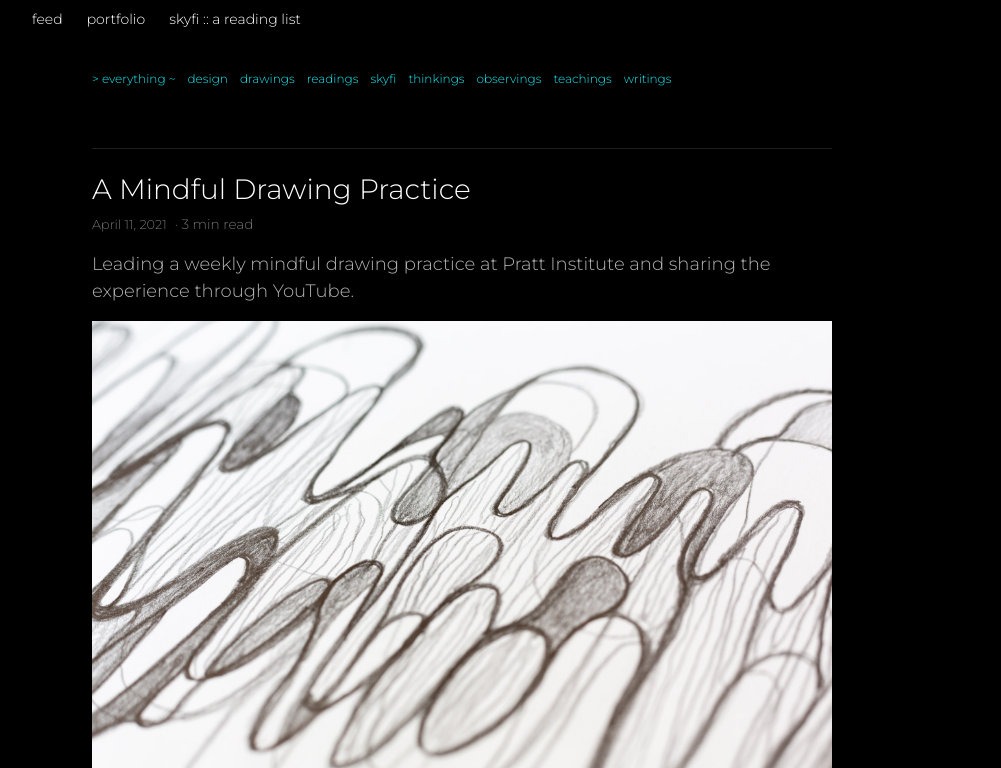
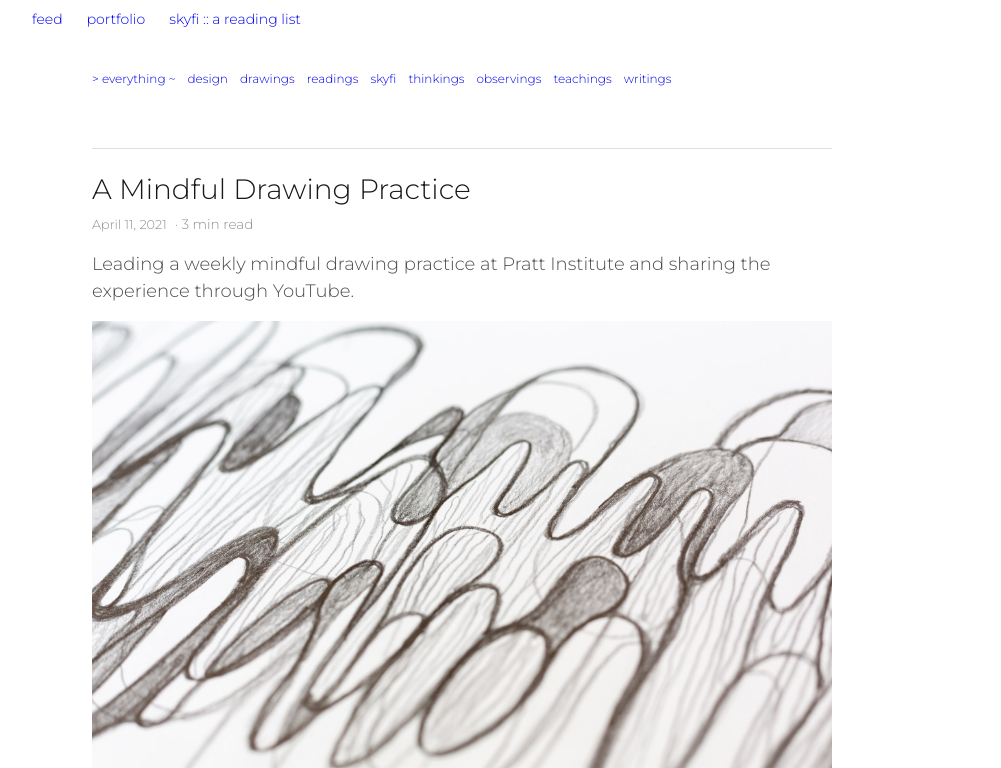
Before and after one commit to rlbrackett3/digital-nouveau, an Astro site: page / in a window 1280 px wide. Shown: the part 110-878 px from the top of the page, without its empty margins (138-1139 px from the left). Built offline with nearby package versions, Linux system fonts and the light colour scheme; Astro itself is replaced by a stand-in of ours.

Commit message:
fix: Wix colors - white bg, dark text, cyan title, blue nav links

```diff
--- a/public/global.css
+++ b/public/global.css
@@ -1,6 +1,6 @@
 /* Digital Nouveau - Global CSS
  * Cloned from blog.digitalnouveau.com (Wix)
- * Dark terminal aesthetic: black background, white text, cyan/red accents
+ * Light theme: white background, dark text, cyan title, blue links
  * Brandon Grotesque Light font (Montserrat as free alternative)
  */
 
@@ -8,16 +8,16 @@
 	/* Colors - from Wix computed styles */
 	--accent: #1cebf4;
 	--accent-red: #ff4040;
-	--text-primary: #ffffff;
-	--text-secondary: rgba(255, 255, 255, 0.7);
-	--text-muted: rgba(255, 255, 255, 0.45);
-	--text-link: #1cebf4;
-	--text-link-hover: #ff4040;
-	--bg-primary: #000000;
-	--bg-secondary: #0a0a0a;
-	--bg-header: #000000;
-	--bg-footer: #000000;
-	--border: rgba(255, 255, 255, 0.12);
+	--text-primary: #181818;
+	--text-secondary: rgba(0, 0, 0, 0.7);
+	--text-muted: rgba(0, 0, 0, 0.45);
+	--text-link: #0000EE;
+	--text-link-hover: #1cebf4;
+	--bg-primary: #FFFFFF;
+	--bg-secondary: #f5f5f5;
+	--bg-header: #FFFFFF;
+	--bg-footer: #FFFFFF;
+	--border: rgba(0, 0, 0, 0.12);
 
 	/* Typography - Brandon Grotesque Light (Montserrat as free alternative) */
 	--font-heading: 'Montserrat', sans-serif;
--- a/src/components/SiteLayout.astro
+++ b/src/components/SiteLayout.astro
@@ -199,7 +199,7 @@ import { SITE_TITLE, SITE_DESCRIPTION, SITE_COPYRIGHT, CATEGORIES } from '../con
 	}
 
 	.nav-link {
-		color: #ffffff;
+		color: var(--text-link);
 		text-decoration: none;
 		font-size: 0.875rem;
 		font-weight: 300;
```
Also changed, not shown: src/layouts/BlogPost.astro (+4 -4 lines).
